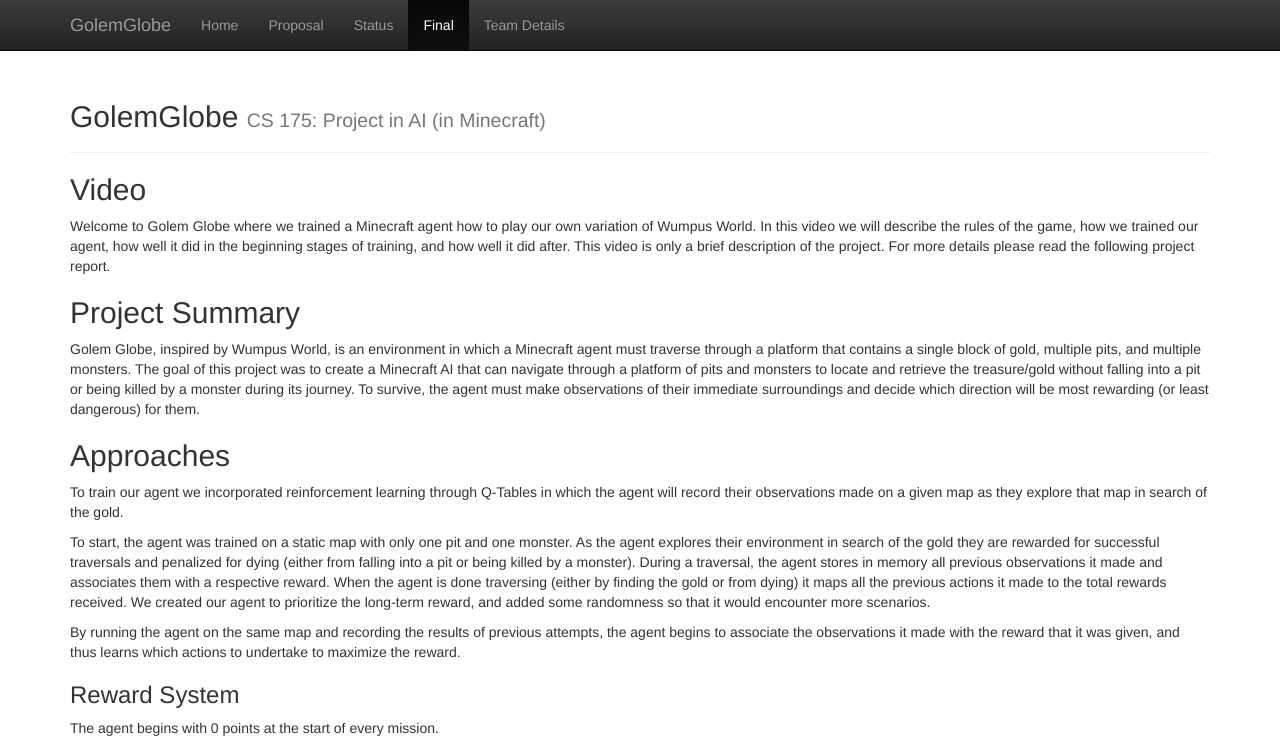
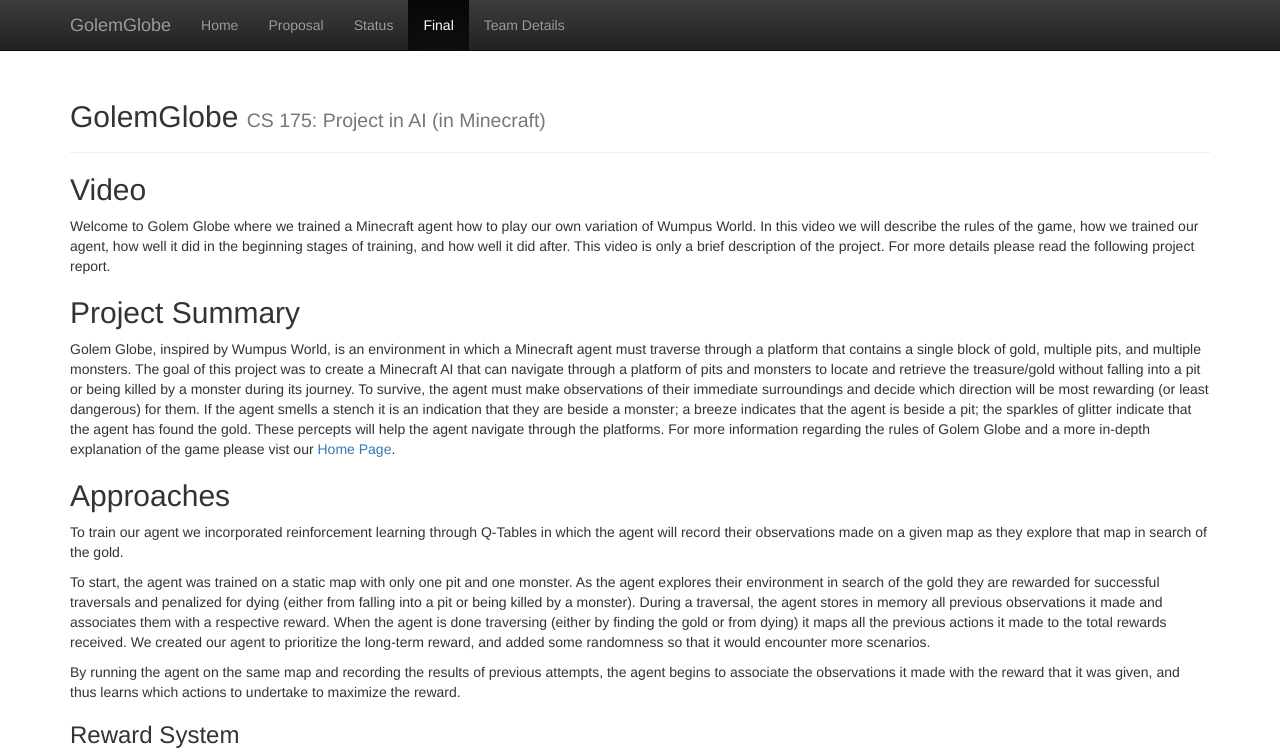
Before and after one commit to SalehO/GolumGlobe, a Jekyll site: the page built from docs/final.md, in a window 1280 px wide and 1294 px high. Shown: the top 750 px of the window. Built offline with Jekyll 4.4.1, drawn with Linux system fonts in a browser that asks for light colours.

Commit message:
Update final.md

```diff
--- a/docs/final.md
+++ b/docs/final.md
@@ -7,7 +7,7 @@
 Welcome to Golem Globe where we trained a Minecraft agent how to play our own variation of Wumpus World. In this video we will describe the rules of the game, how we trained our agent, how well it did in the beginning stages of training, and how well it did after. This video is only a brief description of the project. For more details please read the following project report.
 
 ## Project Summary
-Golem Globe, inspired by Wumpus World, is an environment in which a Minecraft agent must traverse through a platform that contains a single block of gold, multiple pits, and multiple monsters. The goal of this project was to create a Minecraft AI that can navigate through a platform of pits and monsters to locate and retrieve the treasure/gold without falling into a pit or being killed by a monster during its journey. To survive, the agent must make observations of their immediate surroundings and decide which direction will be most rewarding (or least dangerous) for them.
+Golem Globe, inspired by Wumpus World, is an environment in which a Minecraft agent must traverse through a platform that contains a single block of gold, multiple pits, and multiple monsters. The goal of this project was to create a Minecraft AI that can navigate through a platform of pits and monsters to locate and retrieve the treasure/gold without falling into a pit or being killed by a monster during its journey. To survive, the agent must make observations of their immediate surroundings and decide which direction will be most rewarding (or least dangerous) for them. If the agent smells a stench it is an indication that they are beside a monster; a breeze indicates that the agent is beside a pit; the sparkles of glitter indicate that the agent has found the gold. These percepts will help the agent navigate through the platforms. For more information regarding the rules of Golem Globe and a more in-depth explanation of the game please vist our [Home Page](https://soberanc.github.io/GolemGlobe/).
 
 ## Approaches
 To train our agent we incorporated reinforcement learning through Q-Tables in which the agent will record their observations made on a given map as they explore that map in search of the gold.
@@ -21,7 +21,7 @@
 
 The agent is rewarded (+) or penalized(-) for the following actions
 
-<img src="https://github.com/soberanc/GolemGlobe/blob/master/docs/table_of_rewards.PNG">
+![]("https://github.com/soberanc/GolemGlobe/blob/master/docs/table_of_rewards.PNG")
 
 ## Evaluation
 
```
